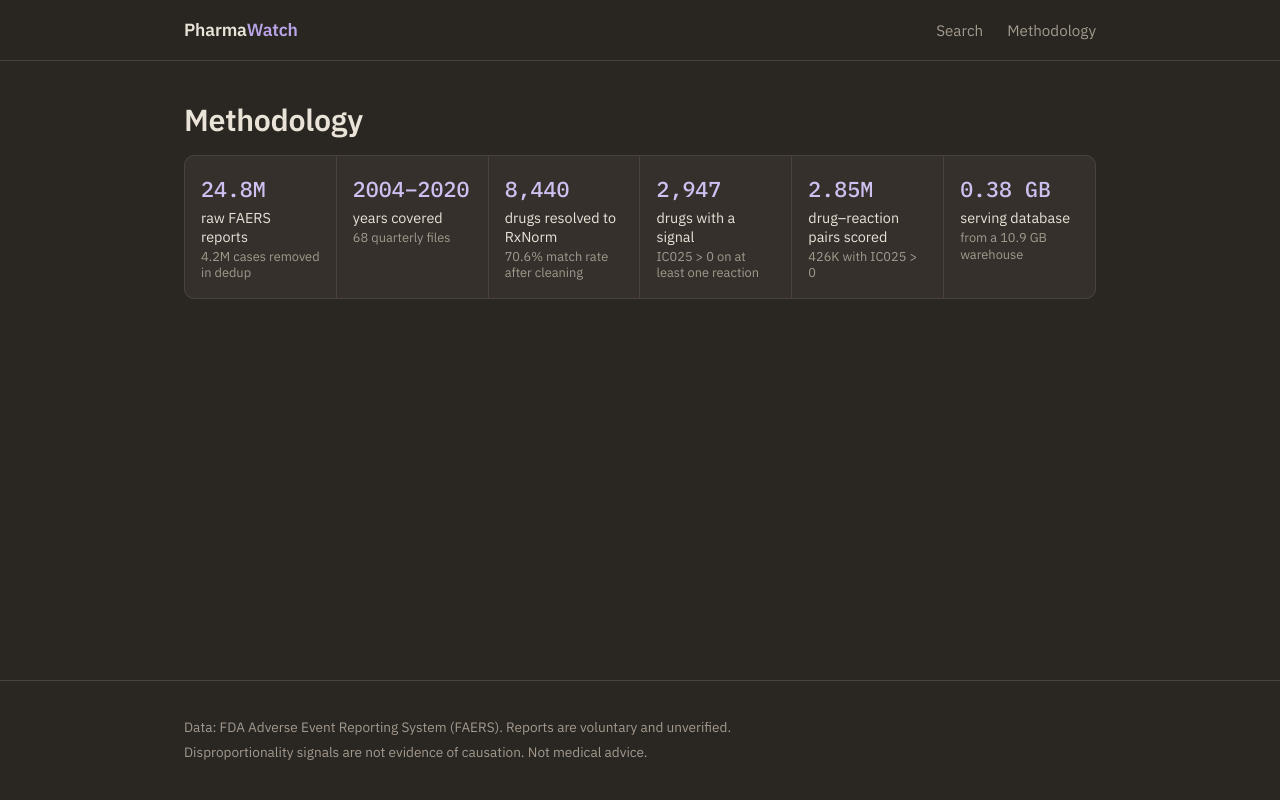
After one commit to DeanKuhn/pharmawatch, a FastAPI app: template src/api/templates/methodology.html in a window 1280 px wide. The commit adds this page. Run offline with FastAPI, Linux system fonts and the light colour scheme; the template is opened without the code that fills it: most values are stand-ins (such as "Sample title", 1, 10 or a date in 2020).

Commit message:
committing visual 1 + new nav

```diff
--- a/src/api/templates/base.html
+++ b/src/api/templates/base.html
@@ -8,7 +8,7 @@
   <link rel="preconnect" href="https://fonts.googleapis.com">
   <link rel="preconnect" href="https://fonts.gstatic.com" crossorigin>
   <link href="https://fonts.googleapis.com/css2?family=IBM+Plex+Mono:wght@400;500&family=IBM+Plex+Sans:wght@400;500;600&display=swap" rel="stylesheet">
-  <link rel="stylesheet" href="/static/style.css?v=2">
+  <link rel="stylesheet" href="/static/style.css?v=3">
 </head>
 
 <body>
@@ -17,6 +17,7 @@
       <a class="brand" href="/">Pharma<span>Watch</span></a>
       <div class="nav-links">
         <a href="/">Search</a>
+        <a href="/methodology">Methodology</a>
       </div>
     </nav>
   </header>
--- /dev/null
+++ b/src/api/templates/methodology.html
@@ -0,0 +1,40 @@
+{% extends "base.html" %}
+
+{% block content %}
+<h1>Methodology</h1>
+
+<div class="stat-strip">
+  <div class="stat">
+    <span class="stat-num">24.8M</span>
+    <span class="stat-label">raw FAERS reports</span>
+    <span class="stat-sub">4.2M cases removed in dedup</span>
+  </div>
+  <div class="stat">
+    <span class="stat-num">2004–{{ last_quarter.year }}</span>
+    <span class="stat-label">years covered</span>
+    <span class="stat-sub">
+      {{ (last_quarter.year - 2004) * 4 + (last_quarter.month - 1) // 3 + 1 }}
+      quarterly files</span>
+  </div>
+  <div class="stat">
+    <span class="stat-num">8,440</span>
+    <span class="stat-label">drugs resolved to RxNorm</span>
+    <span class="stat-sub">{{ (8440 / 11954 * 100)|round(1) }}% match rate after cleaning</span>
+  </div>
+  <div class="stat">
+    <span class="stat-num">2,947</span>
+    <span class="stat-label">drugs with a signal</span>
+    <span class="stat-sub">IC025 &gt; 0 on at least one reaction</span>
+  </div>
+  <div class="stat">
+    <span class="stat-num">2.85M</span>
+    <span class="stat-label">drug–reaction pairs scored</span>
+    <span class="stat-sub">426K with IC025 &gt; 0</span>
+  </div>
+  <div class="stat">
+    <span class="stat-num">0.38 GB</span>
+    <span class="stat-label">serving database</span>
+    <span class="stat-sub">from a 10.9 GB warehouse</span>
+  </div>
+</div>
+{% endblock %}
```
